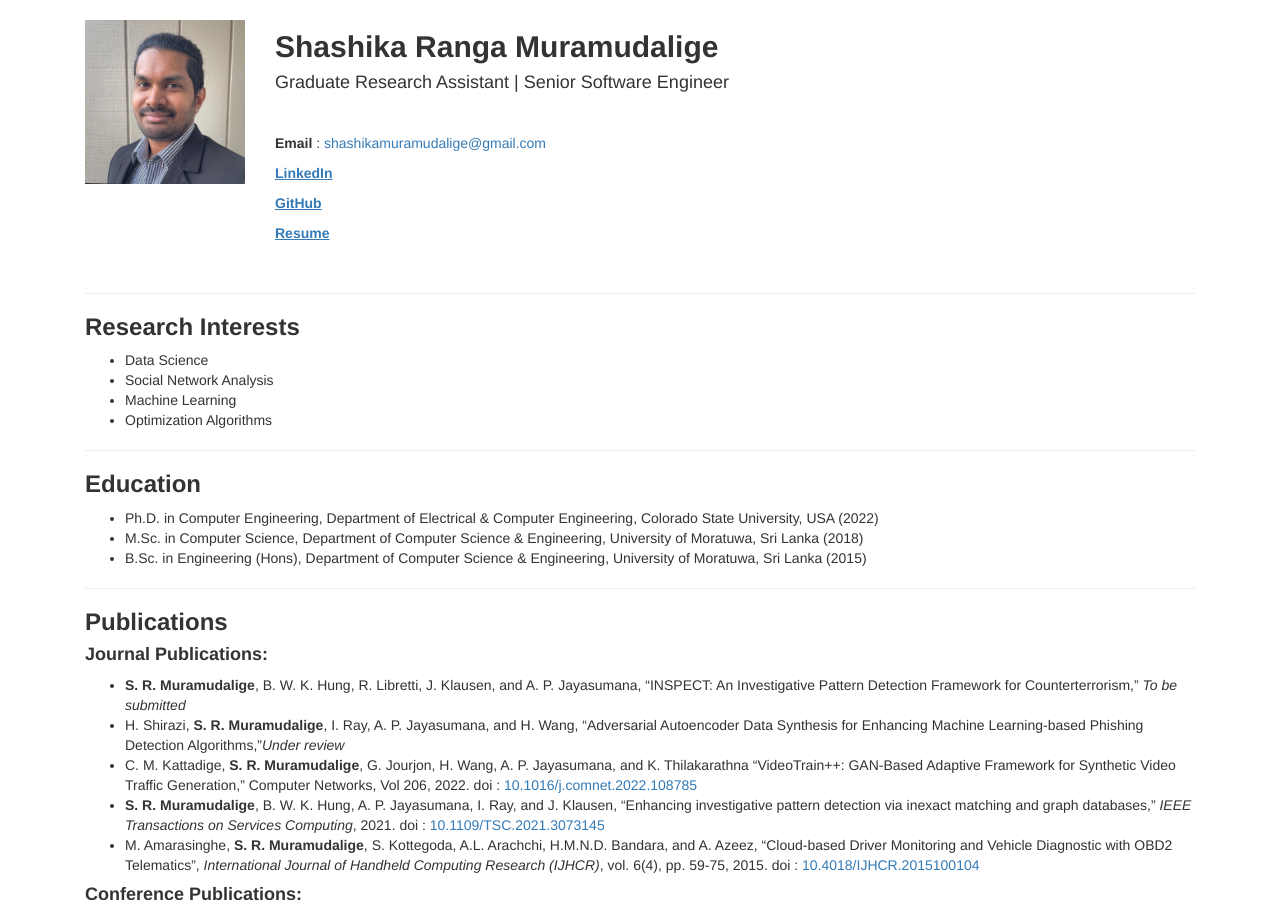
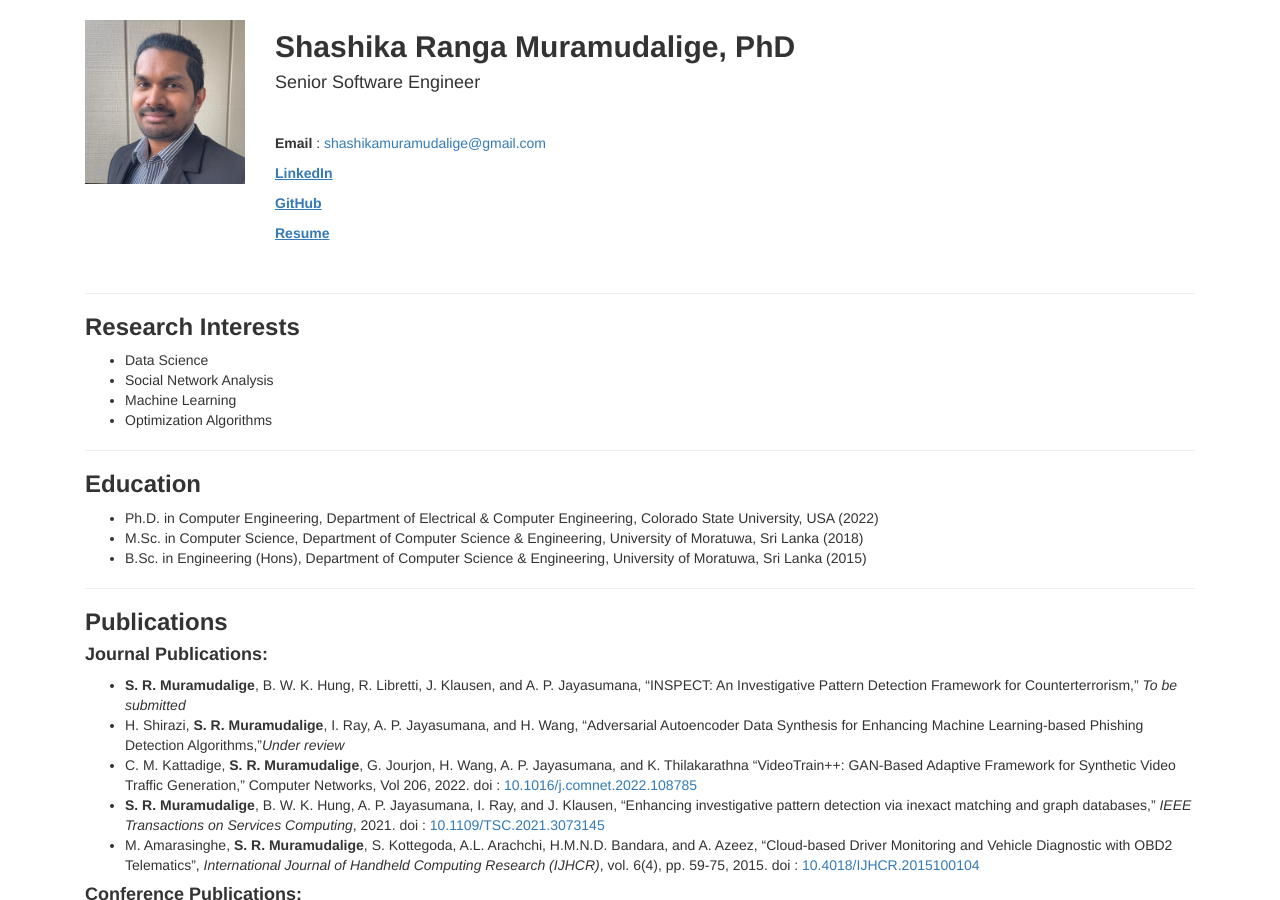
Before and after one commit to Shashika/Shashika.github.io, a Jekyll site: the page built from index.html, in a window 1280 px wide and 900 px high. Built offline with Jekyll 4.4.1, drawn with Linux system fonts in a browser that asks for light colours.

Commit message:
add current position

```diff
--- a/index.html
+++ b/index.html
@@ -8,8 +8,8 @@ title: Shashika Ranga Muramudalige
 		<img src="shashika.jpg" class="img-responsive"/>
     </div>
     <div class="col-sm-10 text-left">
-      <h2><b>Shashika Ranga Muramudalige</b></h2>
-      <h4>Graduate Research Assistant | Senior Software Engineer</h4>
+      <h2><b>Shashika Ranga Muramudalige, PhD</b></h2>
+      <h4>Senior Software Engineer</h4>
 	  <p>&nbsp</p>
 	  <p><b>Email</b> : <a href="mailto:shashikamuramudalige@gmail.com">shashikamuramudalige@gmail.com</a></p>
 	  <p><a href="https://www.linkedin.com/in/shashika/" target="_blank"><b><u>LinkedIn</u></b></a></p>
```
